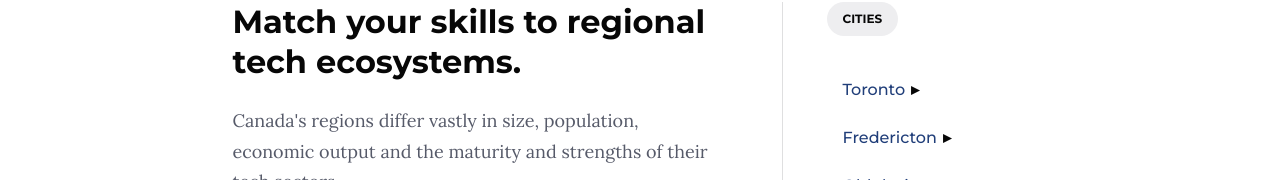
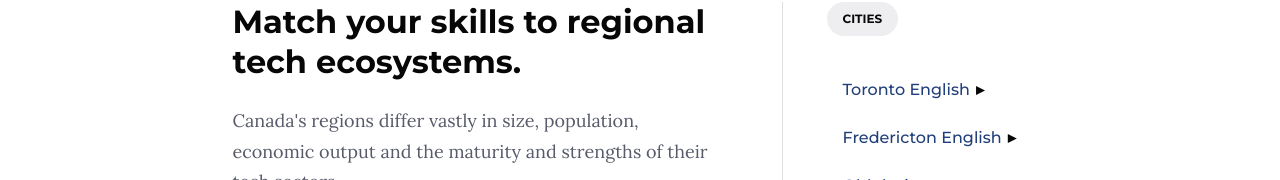
Before and after one commit to amald94/amald94.github.io, a plain HTML site: page index.html in a window 1280 px wide. Shown: the part 620-800 px from the top of the page. Drawn offline with nearby package versions, Linux system fonts and the light colour scheme; a script that the page names is missing.

Commit message:
Update index.html

```diff
--- a/index.html
+++ b/index.html
@@ -165,14 +165,14 @@ height="0" width="0" style="display:none;visibility:hidden"></iframe></noscript>
 
 
                     <li class="nav-item">
-                        <a class="nav-link" href="toronto.html">Toronto </a>
+                        <a class="nav-link" href="toronto.html">Toronto English</a>
                     </li>
 
 
 
 
                   <li class="nav-item">
-                        <a class="nav-link" href="ottawa.html">Fredericton </a>
+                        <a class="nav-link" href="ottawa.html">Fredericton English</a>
                     </li>
 
 
```
